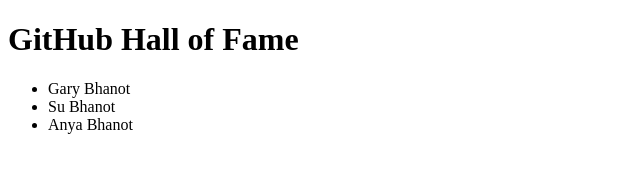
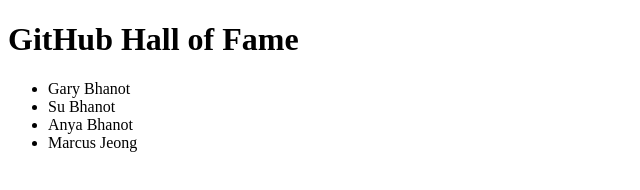
Before and after one commit to pixelrio/HTTP5114Summer24, a plain HTML site: page index.html in a window 1280 px wide. Shown: the whole page, without its empty margins (0-640 px from the left). Drawn offline with Linux system fonts and the light colour scheme.

Commit message:
added my name Marcus to the list

```diff
--- a/index.html
+++ b/index.html
@@ -11,6 +11,7 @@
     <li>Gary Bhanot</li>
     <li>Su Bhanot</li>
     <li>Anya Bhanot</li>
+    <li>Marcus Jeong</li>
   </ul>
 </body>
 </html>
```
